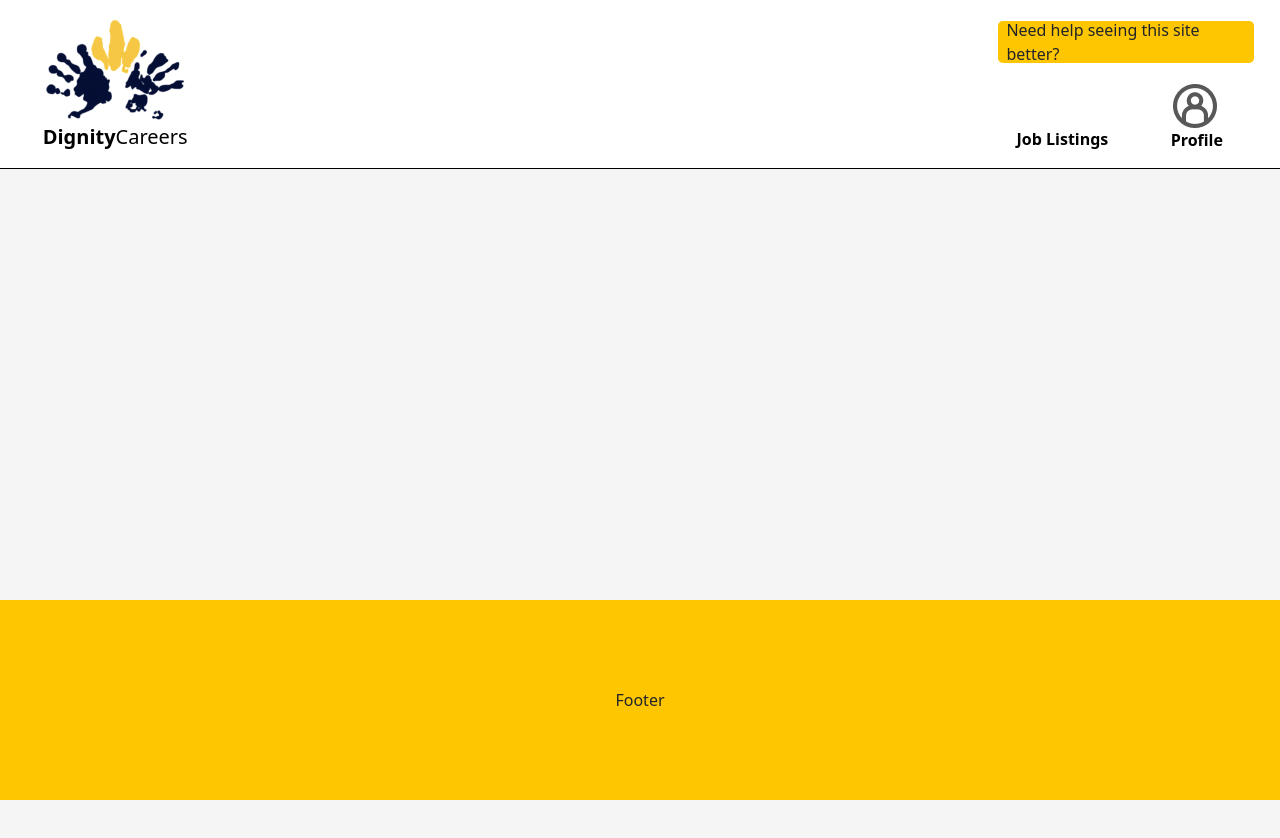
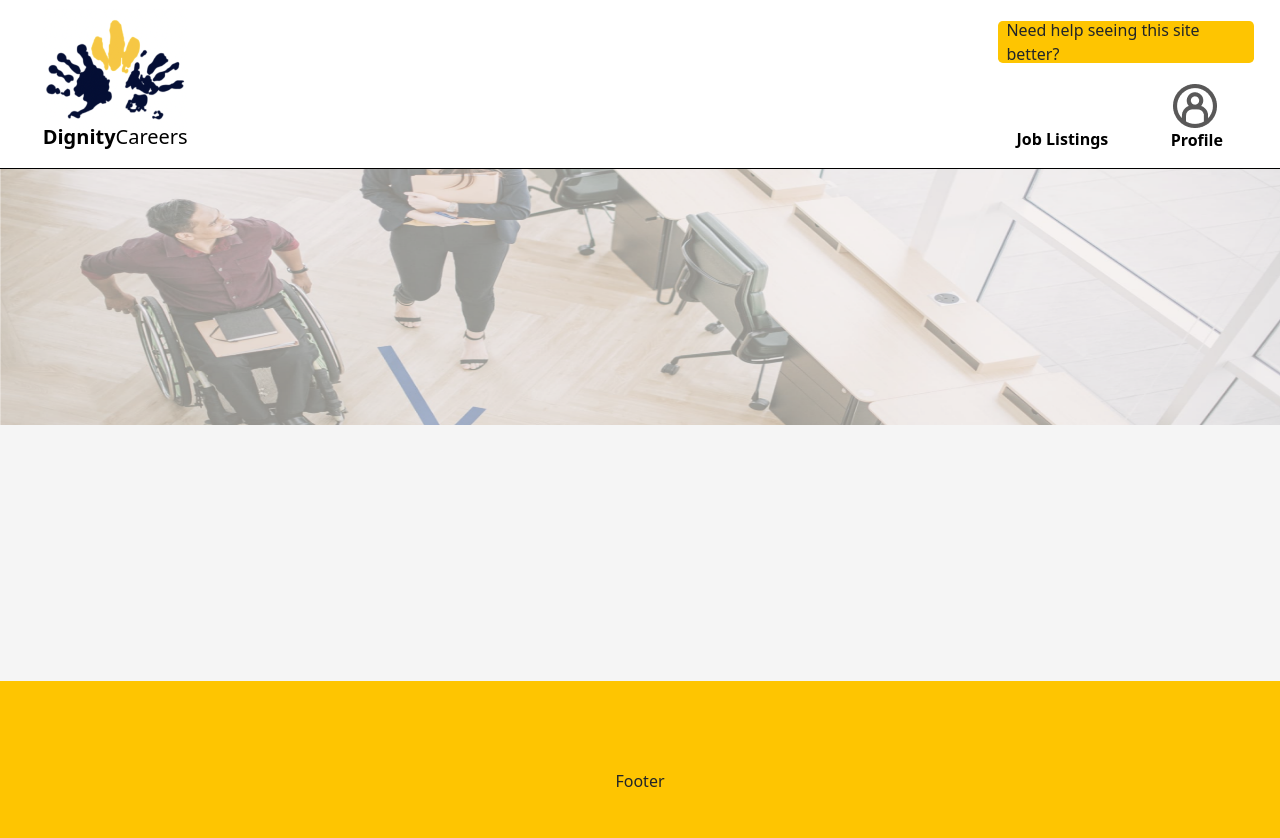
Before and after one commit to midorinom/Project-Dignity, a React (Create React App) app in the folder front-end/: page / in a window 1280 px wide. Shown: the top 838 px of the page. Before the commit the page ends 800 px from the top, so only its background shows below. Built offline with nearby package versions, Linux system fonts and the light colour scheme.

Commit message:
some css for Nav Bar and footer

```diff
--- a/front-end/src/components/NavBar/navBar.module.css
+++ b/front-end/src/components/NavBar/navBar.module.css
@@ -1,11 +1,12 @@
 .navBar {
-  min-height: 10%; /* 10% of body height which is the viewport height */
+  min-height: 11%; /* 10% of body height which is the viewport height */
   width: 100%;
   /*position: relative;  making this position non-static in order to align other components with position: absolute*/
   background-color: white;
   border-bottom: 1px solid black;
   display: flex;
   justify-content: space-between;
+  flex-shrink: 0;
 }
 
 .dignityCareersLogoContainer {
--- a/front-end/src/components/footer/footer.module.css
+++ b/front-end/src/components/footer/footer.module.css
@@ -1,4 +1,5 @@
 .footer {
   min-height: 25%; /* 25% of body height which is the viewport height */
   background-color: #fec501;
+  flex-shrink: 0;
 }
--- a/front-end/src/pages/universalLanding/UniversalLanding.js
+++ b/front-end/src/pages/universalLanding/UniversalLanding.js
@@ -5,7 +5,11 @@ import jobSeekerImage from "./jobSeekerImage.png";
 import employerImage from "./employerImage.png";
 
 const UniversalHome = () => {
-  return <div className={styles.universalLanding}></div>;
+  return (
+    <div className={styles.universalLanding}>
+      <img src={banner} alt="banner" className={styles.banner} />
+    </div>
+  );
 };
 
 export default UniversalHome;
--- a/front-end/src/pages/universalLanding/universalLanding.module.css
+++ b/front-end/src/pages/universalLanding/universalLanding.module.css
@@ -1,4 +1,8 @@
 .universalLanding {
-  height: 100%;
-  flex: 1;
+  min-height: 64%;
 }
+
+.banner {
+  height: 50%;
+  width: 100%;
+}
```
